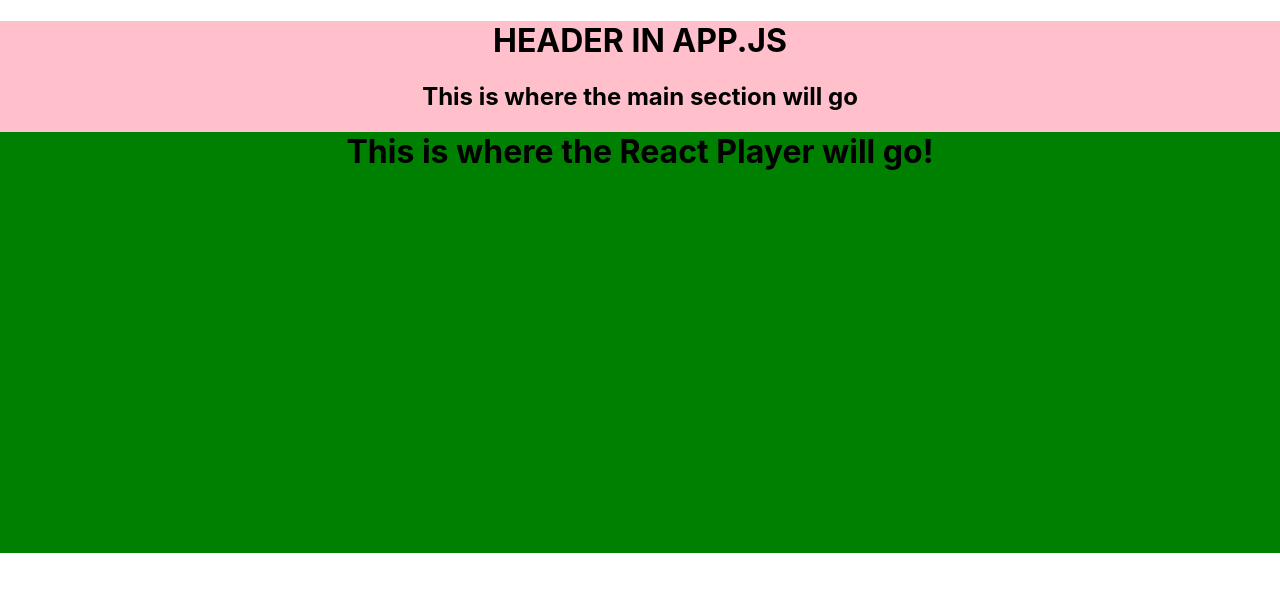
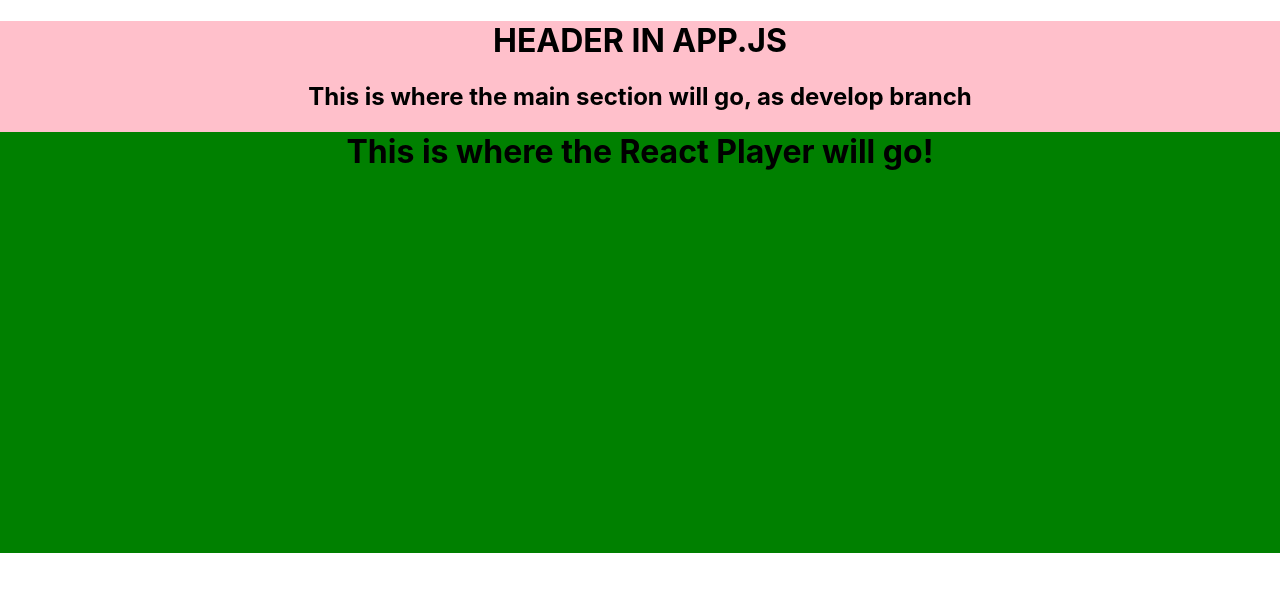
Before and after one commit to Terry555/podcast, a React (Create React App) app: page / in a window 1280 px wide. Shown: the top 592 px of the page. Built offline with nearby package versions, Linux system fonts and the light colour scheme.

Commit message:
changed .app

```diff
--- a/src/App.js
+++ b/src/App.js
@@ -9,7 +9,7 @@ class App extends Component {
     return (
       <div className="App">
       <h1>HEADER IN APP.JS</h1>
-      <h2>This is where the main section will go</h2>
+      <h2>This is where the main section will go, as develop branch</h2>
         <Main/>
       </div>
     );
```
